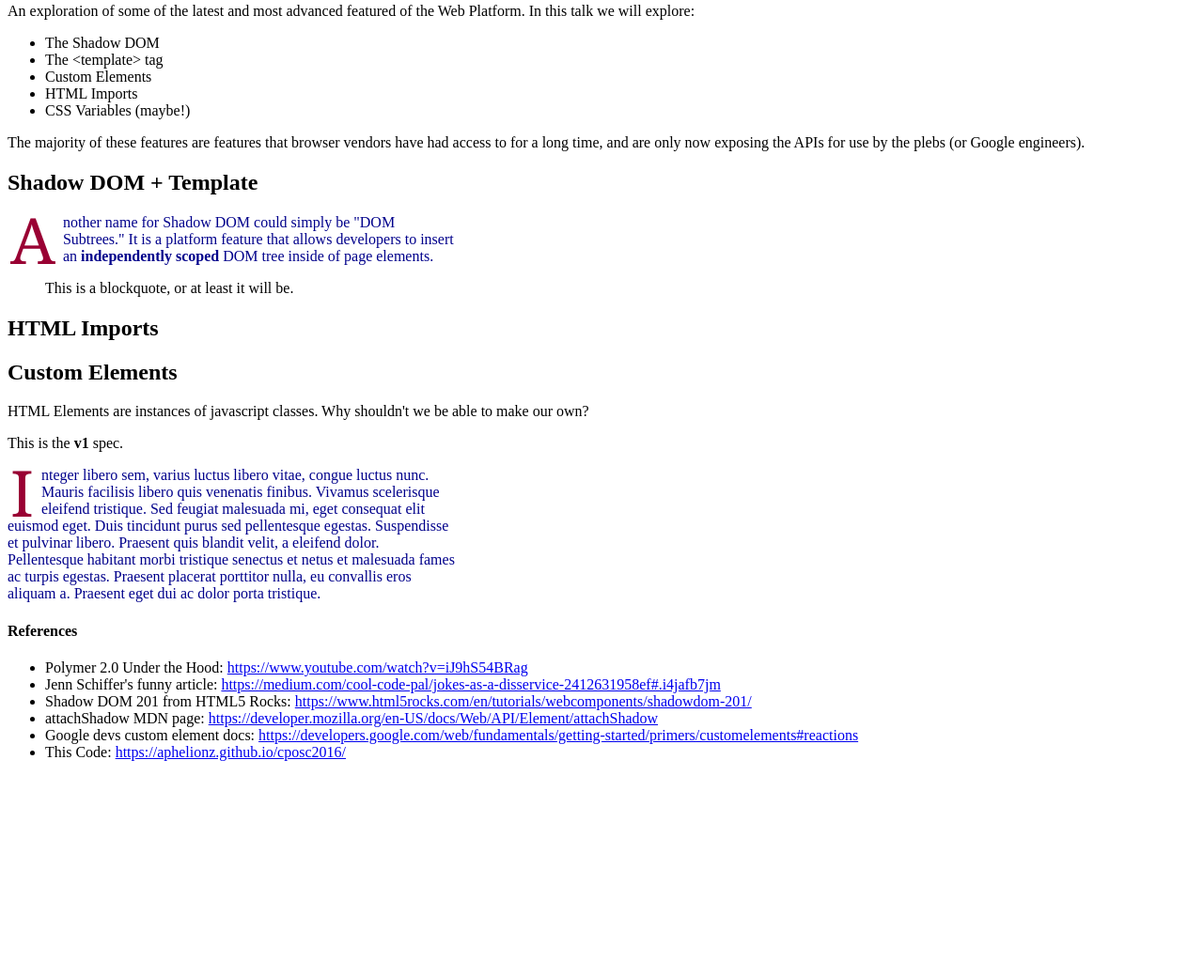
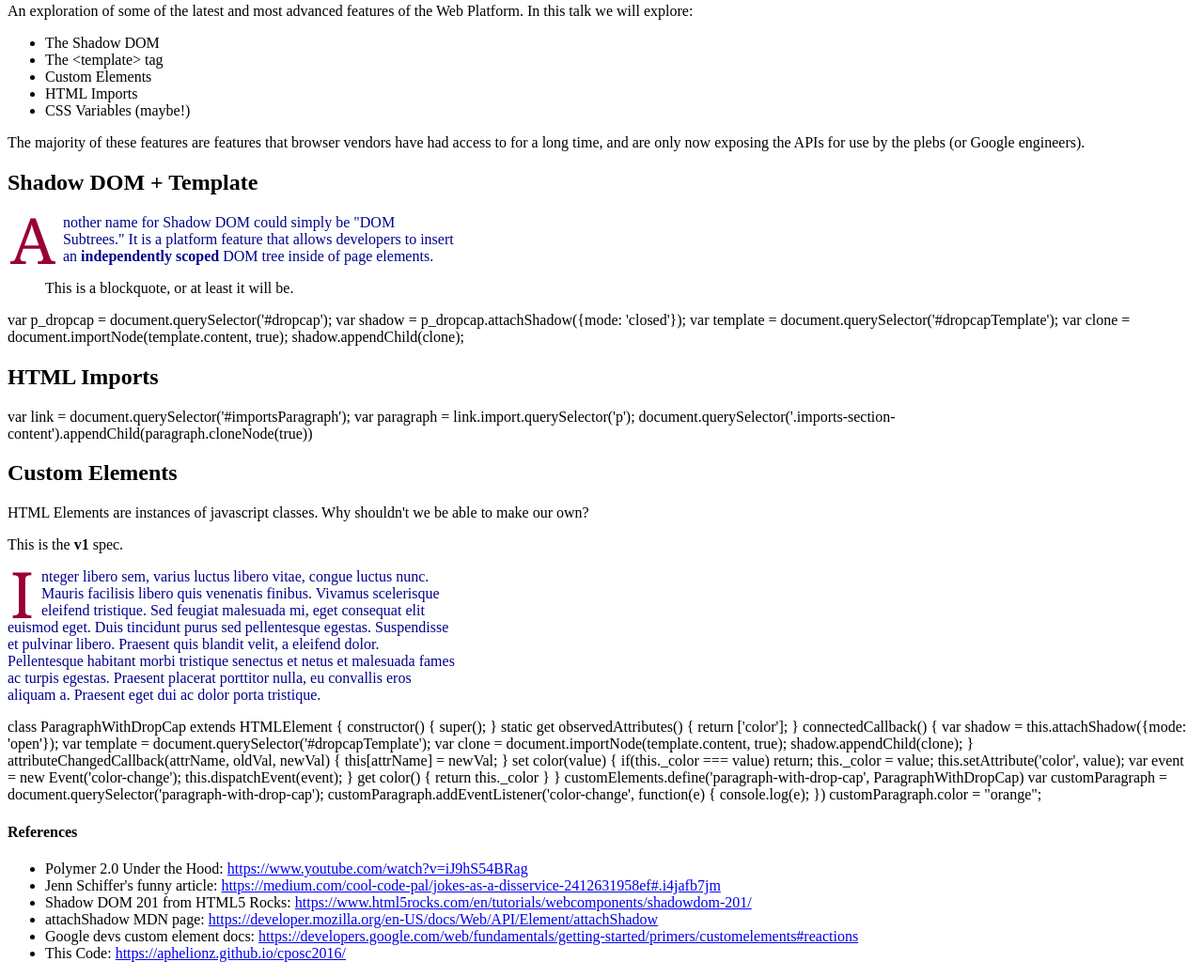
Before and after one commit to aphelionz/cposc2016, a website: page index.html in a window 1280 px wide. Shown: the part 111-1151 px from the top of the page at 94% size. Before the commit the page ends 937 px from the top, so only its background shows below. Drawn offline with Linux system fonts and the light colour scheme.

Commit message:
Syntax highlighted code

```diff
--- a/index.html
+++ b/index.html
@@ -30,7 +30,7 @@
   <p><small>Mark Robert Henderson - <a href="http://mrh.io">http://mrh.io</a> - @<a href="//twitter.com/aphelionz">aphelionz</a></small></p>
 
   <p>
-    An exploration of some of the latest and most advanced featured of the
+    An exploration of some of the latest and most advanced features of the
     Web Platform. In this talk we will explore:
   </p>
 
@@ -108,13 +108,13 @@
     shadow.appendChild(clone);
   </script>
 
-  <!-- <syntax-highlight lang="javascript">
+  <syntax-highlight lang="javascript">
     var p_dropcap = document.querySelector('#dropcap');
     var shadow = p_dropcap.attachShadow({mode: 'closed'});
     var template = document.querySelector('#dropcapTemplate');
     var clone = document.importNode(template.content, true);
     shadow.appendChild(clone);
-  </syntax-highlight> -->
+  </syntax-highlight>
 
   <h2>HTML Imports</h2>
 
@@ -126,6 +126,12 @@
     var paragraph = link.import.querySelector('p');
     document.querySelector('.imports-section-content').appendChild(paragraph.cloneNode(true))
   </script>
+
+  <syntax-highlight lang="javascript">
+    var link = document.querySelector('#importsParagraph');
+    var paragraph = link.import.querySelector('p');
+    document.querySelector('.imports-section-content').appendChild(paragraph.cloneNode(true))
+  </syntax-highlight>
 
   <h2>Custom Elements</h2>
 
@@ -191,6 +197,51 @@
     customParagraph.color = "orange";
   </script>
 
+  <syntax-highlight lang="javascript">
+    class ParagraphWithDropCap extends HTMLElement {
+        constructor() {
+          super();
+        }
+
+        static get observedAttributes() {
+          return ['color'];
+        }
+
+        connectedCallback() {
+          var shadow = this.attachShadow({mode: 'open'});
+          var template = document.querySelector('#dropcapTemplate');
+          var clone = document.importNode(template.content, true);
+          shadow.appendChild(clone);
+        }
+
+        attributeChangedCallback(attrName, oldVal, newVal) {
+          this[attrName] = newVal;
+        }
+
+        set color(value) {
+          if(this._color === value) return;
+          this._color = value;
+          this.setAttribute('color', value);
+
+          var event = new Event('color-change');
+          this.dispatchEvent(event);
+        }
+
+        get color() {
+          return this._color
+        }
+    }
+
+    customElements.define('paragraph-with-drop-cap', ParagraphWithDropCap)
+
+    var customParagraph = document.querySelector('paragraph-with-drop-cap');
+
+    customParagraph.addEventListener('color-change', function(e) {
+      console.log(e);
+    })
+    customParagraph.color = "orange";
+  </syntax-highlight>
+
   <h4>References</h4>
   <ul>
     <li>Polymer 2.0 Under the Hood: <a href="https://www.youtube.com/watch?v=iJ9hS54BRag">https://www.youtube.com/watch?v=iJ9hS54BRag</a></li>
```
